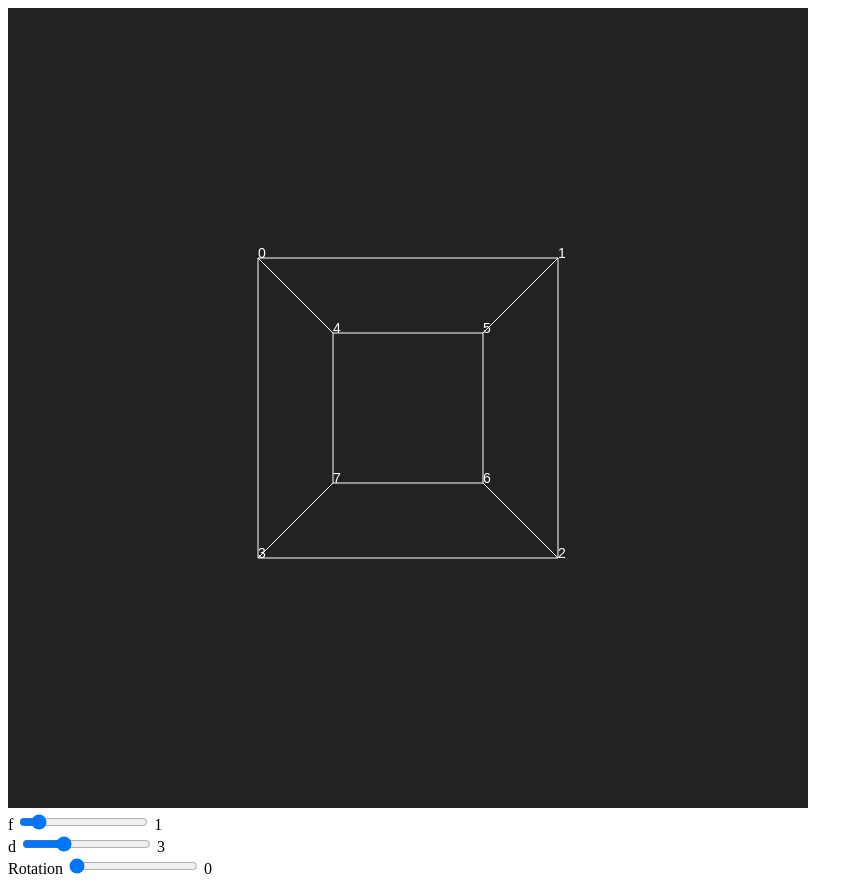
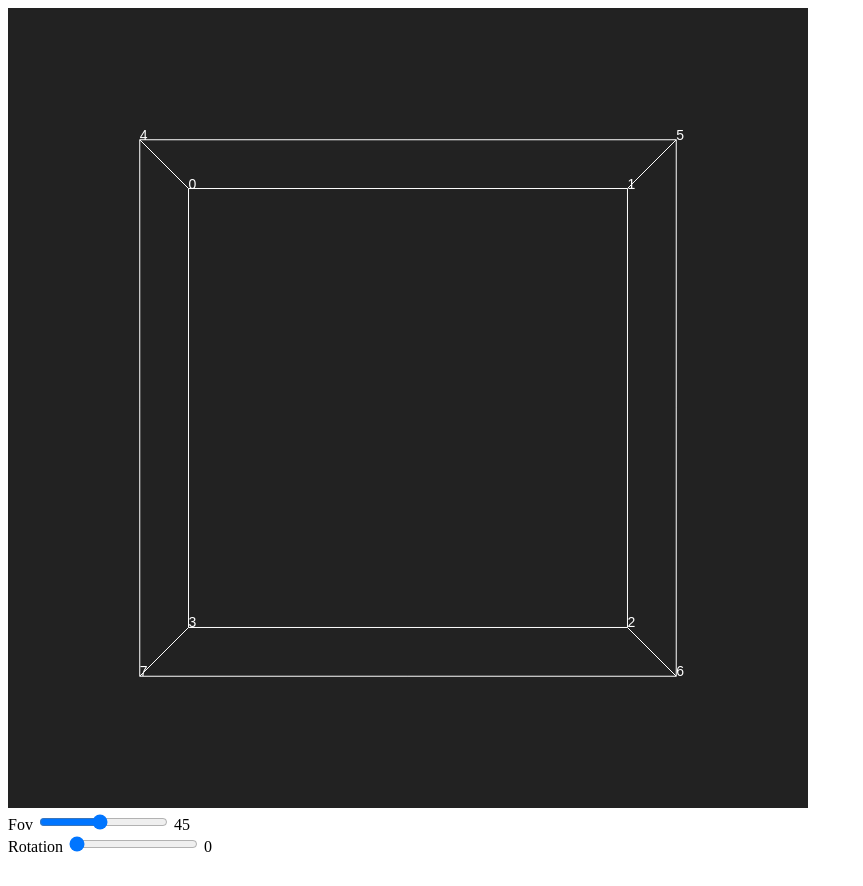
Before and after one commit to LancerComet/graphics-related-research, a plain HTML site: page projection/index.html in a window 1280 px wide. Shown: the whole page, without its empty margins (0-863 px from the left). After the commit the page ends 864 px from the top, so only its background shows below. Drawn offline with Linux system fonts and the light colour scheme.

Commit message:
+ Minor update.

```diff
--- a/projection/index.html
+++ b/projection/index.html
@@ -16,17 +16,9 @@
 
     <div>
       <label>
-        <span>f</span>
-        <input id="range-f" type="range" value="1" min="0" max="10" step="0.1">
-        <span id="range-f-text">1</span>
-      </label>
-
-      <br />
-
-      <label>
-        <span>d</span>
-        <input id="range-d" type="range" value="3" min="0" max="10" step="0.1">
-        <span id="range-d-text">3</span>
+        <span>Fov</span>
+        <input id="range-fov" type="range" value="45" min="5" max="90" step="1">
+        <span id="fov-text">45</span>
       </label>
 
       <br />
@@ -34,7 +26,7 @@
       <label>
         <span>Rotation</span>
         <input id="range-rotation" type="range" value="0" min="0" max="360" step="1">
-        <span id="range-rotation-text">0</span>
+        <span id="rotation-text">0</span>
       </label>
     </div>
 
--- a/projection/index.js
+++ b/projection/index.js
@@ -1,12 +1,12 @@
 const stageCanvas = document.getElementById('app-canvas')
 const stageContext = stageCanvas.getContext('2d')
 
-const rangeF = document.getElementById('range-f')
-const rangeD = document.getElementById('range-d')
+const rangeFov = document.getElementById('range-fov')
 const rangeRotation = document.getElementById('range-rotation')
-const rangeFText = document.getElementById('range-f-text')
-const rangeDText = document.getElementById('range-d-text')
-const rangeRotationText = document.getElementById('range-rotation-text')
+const fovText = document.getElementById('fov-text')
+const rotationText = document.getElementById('rotation-text')
+
+const { sin, cos, tan, multiply } = window.math
 
 const CUBE_VERTICES = [
   [-1, -1, -1],
@@ -40,48 +40,50 @@ const drawLine = (startPoint, endPoint) => {
 }
 
 const drawGraphics = () => {
-  const f = parseFloat(rangeF.value)
-  const d = parseFloat(rangeD.value)
+  const fov = parseFloat(rangeFov.value) * Math.PI / 180
+  const aspect = stageCanvas.width / stageCanvas.height
+  const near = 0.1
+  const top = near * tan(fov / 2)
+  const right = top * aspect
 
   // 投影矩阵.
   const projectionMatrix = [
-    [f, 0, 0, 0],
-    [0, f, 0, 0],
-    [0, 0, 1, 0],
-    [0, 0, 1 / d, 1]
-  ]
+    [near / right, 0, 0, 0],
+    [0, near / top, 0, 0],
+    [0, 0, 1, 0],  // 忽略 z 坐标对 w 的影响，避免深度插值，因为 Canvas 不处理.
+    [0, 0, -near, 1]  // 这里的 -near 用于将所有顶点向摄像机方向移动，保证 z 坐标始终为正.
+  ];
 
   // 我们可以在这里加入一个沿着 Y 轴旋转的要素，来模拟摄影机移动.
   const angle = parseFloat(rangeRotation.value) * Math.PI / 180  // 摄影机移动角度.
 
   // Y 轴的旋转矩阵.
   const rotationMatrix = [
-    [window.math.cos(angle), 0, window.math.sin(angle), 0],
+    [Math.cos(angle), 0, Math.sin(angle), 0],
     [0, 1, 0, 0],
-    [-window.math.sin(angle), 0, window.math.cos(angle), 0],
+    [-Math.sin(angle), 0, Math.cos(angle), 0],
     [0, 0, 0, 1]
   ]
 
   // 将顶点扩展为齐次坐标.
-  const w = 1
-  const homogeneousVertices = CUBE_VERTICES.map(vertex => [...vertex, w])
+  const homogeneousVertices = CUBE_VERTICES.map(vertex => [...vertex, 1])
   console.log('Homogeneous:', homogeneousVertices)
 
   // 应用旋转矩阵.
   // 如果不旋转，则可以不创建 rotatedVertices，直接在下面使用 homogeneousVertices 即可.
-  const rotatedVertices = homogeneousVertices.map(vertex => window.math.multiply(rotationMatrix, vertex))
+  const rotatedVertices = homogeneousVertices.map(vertex => multiply(rotationMatrix, vertex))
   console.log('Rotated:', rotatedVertices)
 
   // 应用透视投影矩阵.
-  const projectedVertices = rotatedVertices.map(vertex => window.math.multiply(projectionMatrix, vertex))
+  const projectedVertices = rotatedVertices.map(vertex => multiply(projectionMatrix, vertex))
   console.log('Projected:', projectedVertices)
 
   // 进行齐次坐标转换.
   const normalizedVertices = projectedVertices.map(vertex => {
-    const w = vertex[3]
-    return vertex.map(coord => coord / w)
+    const w = vertex[3] // 获取透视除法后的w值，应与z值相同
+    return [vertex[0] / w, vertex[1] / w] // 只需x, y坐标进行透视除法
   })
-  console.log('Normalized:', normalizedVertices)
+  console.log('Normalized:', normalizedVertices);
 
   // 获取二维坐标.
   const projected2D = normalizedVertices.map(vertex => [vertex[0], vertex[1]])
@@ -104,21 +106,15 @@ const drawGraphics = () => {
   })
 }
 
-rangeF.addEventListener('input', () => {
-  const newValue = parseFloat(rangeF.value)
-  rangeFText.textContent = newValue
-  drawGraphics()
-})
-
-rangeD.addEventListener('input', () => {
-  const newValue = parseFloat(rangeD.value)
-  rangeDText.textContent = newValue
+rangeFov.addEventListener('input', () => {
+  const newValue = parseFloat(rangeFov.value)
+  fovText.textContent = newValue
   drawGraphics()
 })
 
 rangeRotation.addEventListener('input', () => {
   const newValue = parseFloat(rangeRotation.value)
-  rangeRotationText.textContent = newValue
+  rotationText.textContent = newValue
   drawGraphics()
 })
 
```
Also changed, not shown: projection/README.md.
